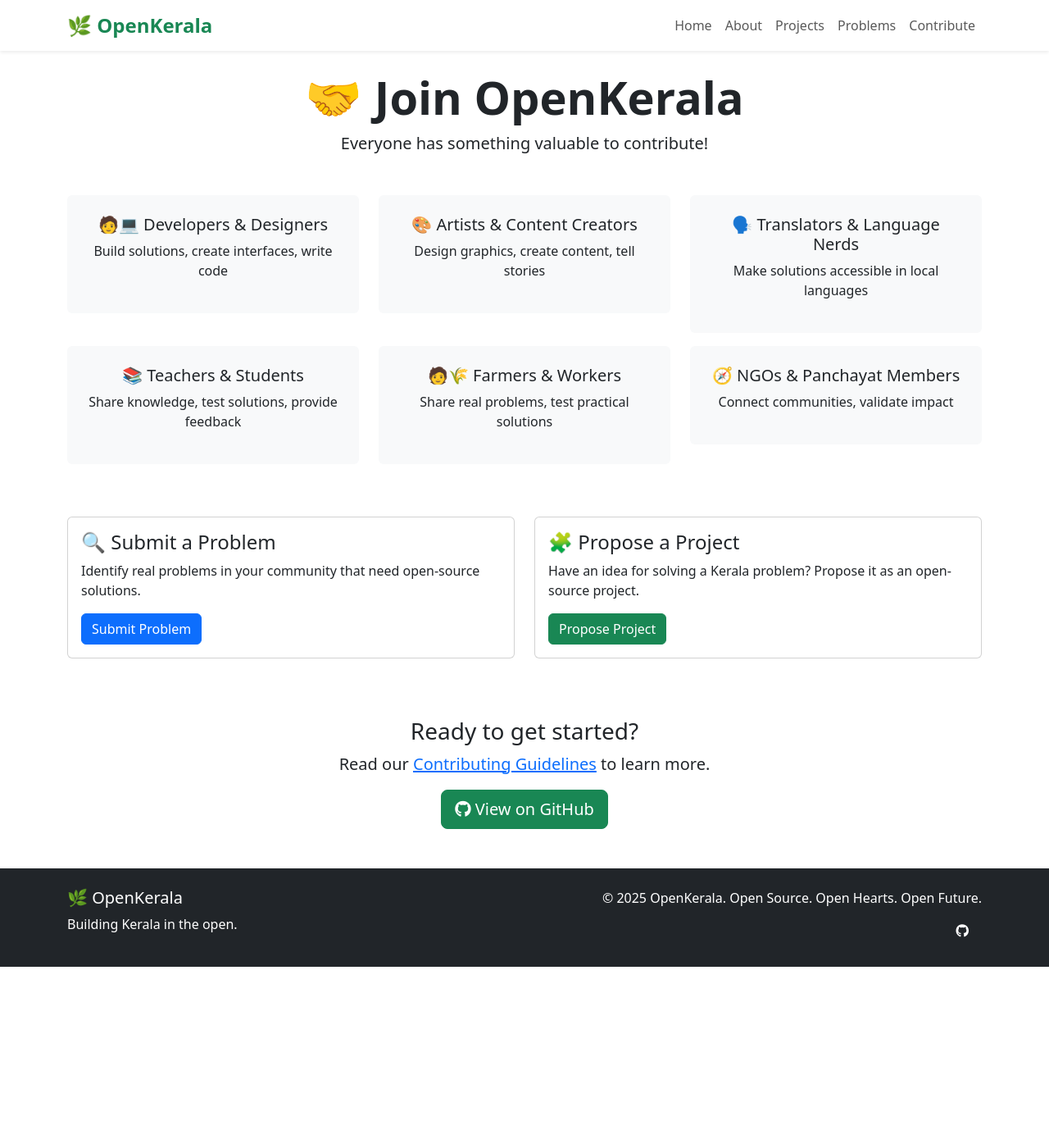
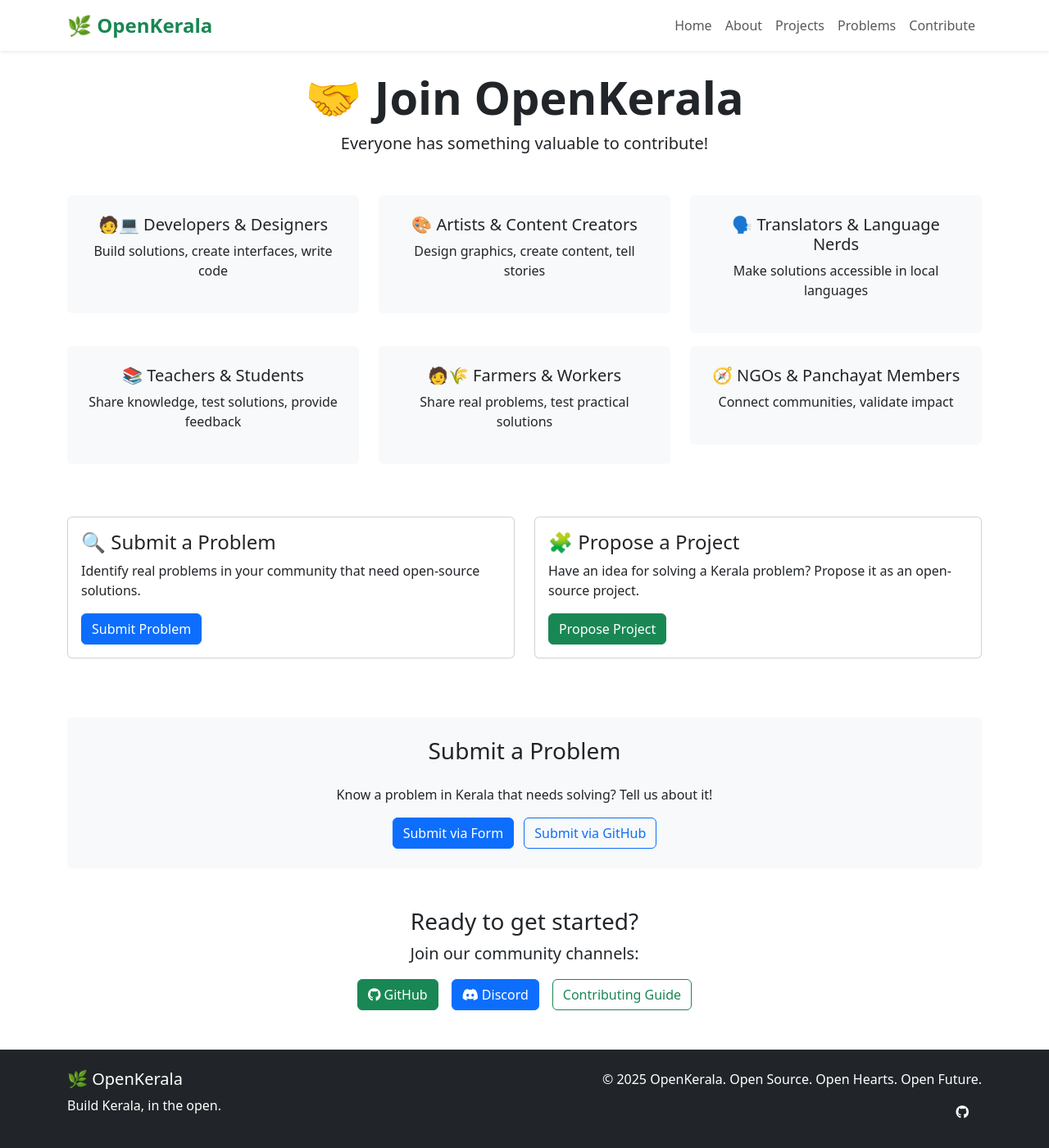
Before and after one commit to open-kerala/openkerala, a Jekyll site: the page built from contribute.md, in a window 1280 px wide and 1400 px high, scrolled down 115 px. Shown: the whole window at 82% size. Built offline with Jekyll 4.4.1, drawn with Linux system fonts in a browser that asks for light colours; before the commit the page ends 1294 px from its top, so only the background shows below that.

Commit message:
Enhance Jekyll setup with SEO, Kerala colors, roadmap, and sample content

```diff
--- a/_config.yml
+++ b/_config.yml
@@ -1,14 +1,13 @@
-title: "OpenKerala"
-description: "Building Kerala in the open."
+title: OpenKerala
+description: Build Kerala, in the open.
 baseurl: ""
 url: "https://openkerala.org"
-
+theme: minima
 markdown: kramdown
-highlighter: rouge
-theme: minima
 
 plugins:
   - jekyll-feed
+  - jekyll-seo-tag
   - jekyll-sitemap
 
 collections:
--- a/_layouts/default.html
+++ b/_layouts/default.html
@@ -3,7 +3,7 @@
 <head>
     <meta charset="UTF-8">
     <meta name="viewport" content="width=device-width, initial-scale=1.0">
-    <title>{% if page.title %}{{ page.title }} - {% endif %}{{ site.title }}</title>
+    {% seo %}
     <meta name="description" content="{{ page.description | default: site.description }}">
     <link href="https://cdn.jsdelivr.net/npm/bootstrap@5.3.0/dist/css/bootstrap.min.css" rel="stylesheet">
     <link href="https://cdnjs.cloudflare.com/ajax/libs/font-awesome/6.0.0/css/all.min.css" rel="stylesheet">
--- a/contribute.md
+++ b/contribute.md
@@ -73,11 +73,28 @@
         </div>
     </div>
 
+    <div class="bg-light p-4 rounded mt-5">
+        <h3 class="text-center mb-4">Submit a Problem</h3>
+        <p class="text-center">Know a problem in Kerala that needs solving? Tell us about it!</p>
+        <div class="text-center">
+            <a href="https://forms.gle/example" class="btn btn-primary me-2">Submit via Form</a>
+            <a href="https://github.com/open-kerala/openkerala/issues/new?template=problem-submission.md" class="btn btn-outline-primary">Submit via GitHub</a>
+        </div>
+    </div>
+
     <div class="text-center mt-5">
         <h3>Ready to get started?</h3>
-        <p class="lead">Read our <a href="https://github.com/open-kerala/openkerala/blob/main/CONTRIBUTING.md">Contributing Guidelines</a> to learn more.</p>
-        <a href="https://github.com/open-kerala/openkerala" class="btn btn-success btn-lg">
-            <i class="fab fa-github"></i> View on GitHub
-        </a>
+        <p class="lead">Join our community channels:</p>
+        <div class="d-flex gap-3 justify-content-center flex-wrap">
+            <a href="https://github.com/open-kerala/openkerala" class="btn btn-success">
+                <i class="fab fa-github"></i> GitHub
+            </a>
+            <a href="#" class="btn btn-primary">
+                <i class="fab fa-discord"></i> Discord
+            </a>
+            <a href="https://github.com/open-kerala/openkerala/blob/main/CONTRIBUTING.md" class="btn btn-outline-success">
+                Contributing Guide
+            </a>
+        </div>
     </div>
 </div>
--- a/css/style.css
+++ b/css/style.css
@@ -1,5 +1,9 @@
 :root {
-    --primary-green: #198754;
+    --primary-green: #2d5016;
+    --secondary-green: #4a7c59;
+    --accent-green: #8fbc8f;
+    --kerala-blue: #1e3a8a;
+    --earth-brown: #8b4513;
     --light-green: #d1e7dd;
 }
 
```
Also changed, not shown: PULL_REQUEST_TEMPLATE.md (added, +18 -0 lines), ROADMAP.md (added, +32 -0 lines), _problems/rural-internet-wayanad.md (added, +1 -0 lines), _problems/water-scarcity-kochi.md (added, +1 -0 lines), _projects/rainwater-harvesting-tracker.md (added, +1 -0 lines), about.md (+13 -2 lines), 1 other file.
